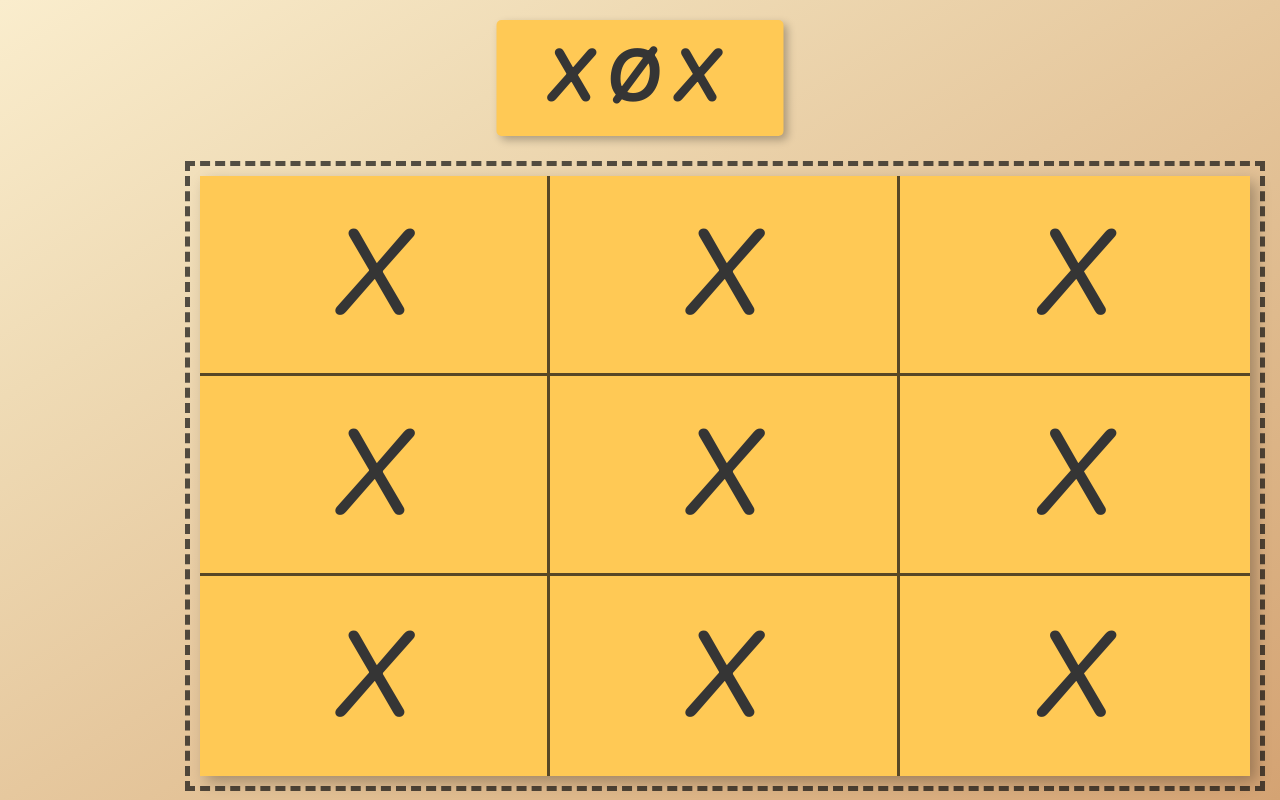
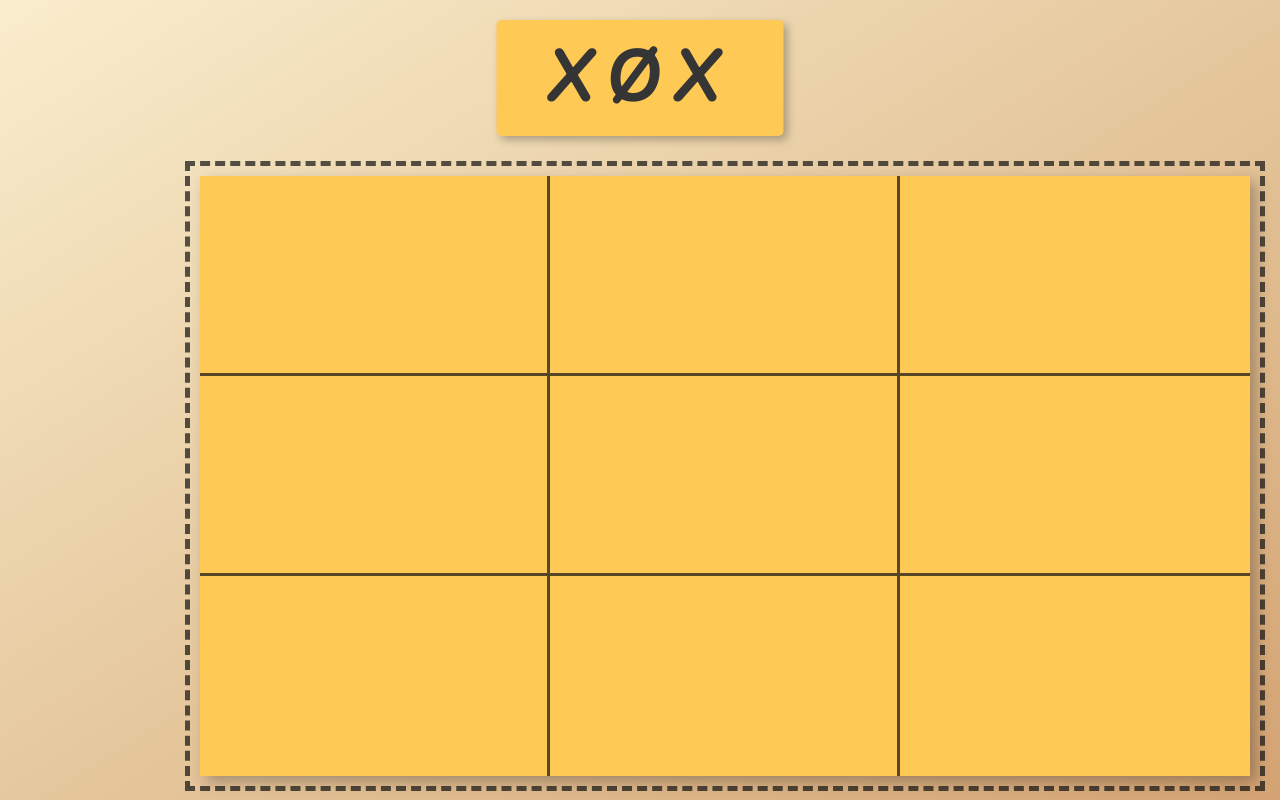
Before and after one commit to KadirKarabacak/xox, a React (Create React App) app: page / in a window 1280 px wide. Shown: the top 800 px of the page. Built offline with nearby package versions, Linux system fonts and the light colour scheme.

Commit message:
map method implemented for each cell, state is located to container to update whole ui to change user. The main logic is working. Ready to check win or draw

```diff
--- a/src/App.js
+++ b/src/App.js
@@ -1,4 +1,13 @@
+import { useState } from "react";
 import "./index.css";
+
+// FUNCTIONALITY
+// const player1 = "X";
+// const player2 = "O";
+
+//! OLASI DURUMLAR :
+// 1: useState("X") kullanarak default oyuncuyu X yap, her X girildiğinde oyuncuyu O'ya çevir.
+// 2: const [content, setContent] useState("") kullanarak buton içeriğini oyuncunun içeriğine ayarla.
 
 // LAYOUT
 export default function App() {
@@ -10,31 +19,50 @@ export default function App() {
   );
 }
 
+// Header
 function Header() {
   return <header className="header">XØX</header>;
 }
 
 function GridContainer() {
+  // Each cell has different num, so i can try to check win and draw possibility
+  const nums = [1, 2, 3, 4, 5, 6, 7, 8, 9];
+  const [player, setPlayer] = useState("X");
+
+  // Defining it on container to update whole ui to change player. Otherwise it changes only for one cell
+  function setPlayers() {
+    setPlayer(player === "X" ? "O" : "X");
+  }
   return (
     <div className="game-container">
       <div className="grid-container">
-        <GridCells />
-        <GridCells />
-        <GridCells />
-        <GridCells />
-        <GridCells />
-        <GridCells />
-        <GridCells />
-        <GridCells />
-        <GridCells />
+        {nums.map((num) => {
+          // Then set props for child component to change content and player on each click.
+          return (
+            <GridCells setPlayers={setPlayers} player={player} number={num} />
+          );
+        })}
       </div>
       <Players />
     </div>
   );
 }
 
-function GridCells() {
-  return <button className="grid-cell">X</button>;
+function GridCells({ num, player, setPlayers }) {
+  //! If we define player change here, it updates only one cell because state is isolated for each comp
+  // const [player, setPlayer] = useState("X");
+  const [content, setContent] = useState(null);
+
+  function setContents() {
+    setPlayers();
+    setContent(player);
+  }
+
+  return (
+    <button onClick={setContents} className="grid-cell">
+      {content}
+    </button>
+  );
 }
 
 function Players() {
@@ -52,5 +80,3 @@ function Players() {
     </div>
   );
 }
-
-// FUNCTIONALITY
--- a/src/index.css
+++ b/src/index.css
@@ -98,7 +98,7 @@ html {
   display: grid;
   grid-template-columns: 25rem;
   align-content: space-around;
-  background-color: #101010b2;
+  background-color: #101010da;
   box-shadow: 3px 3px 4px #00000046, -3px -3px 4px #00000046;
   border-radius: 5px;
   outline: 5px double #101010b2;
```
